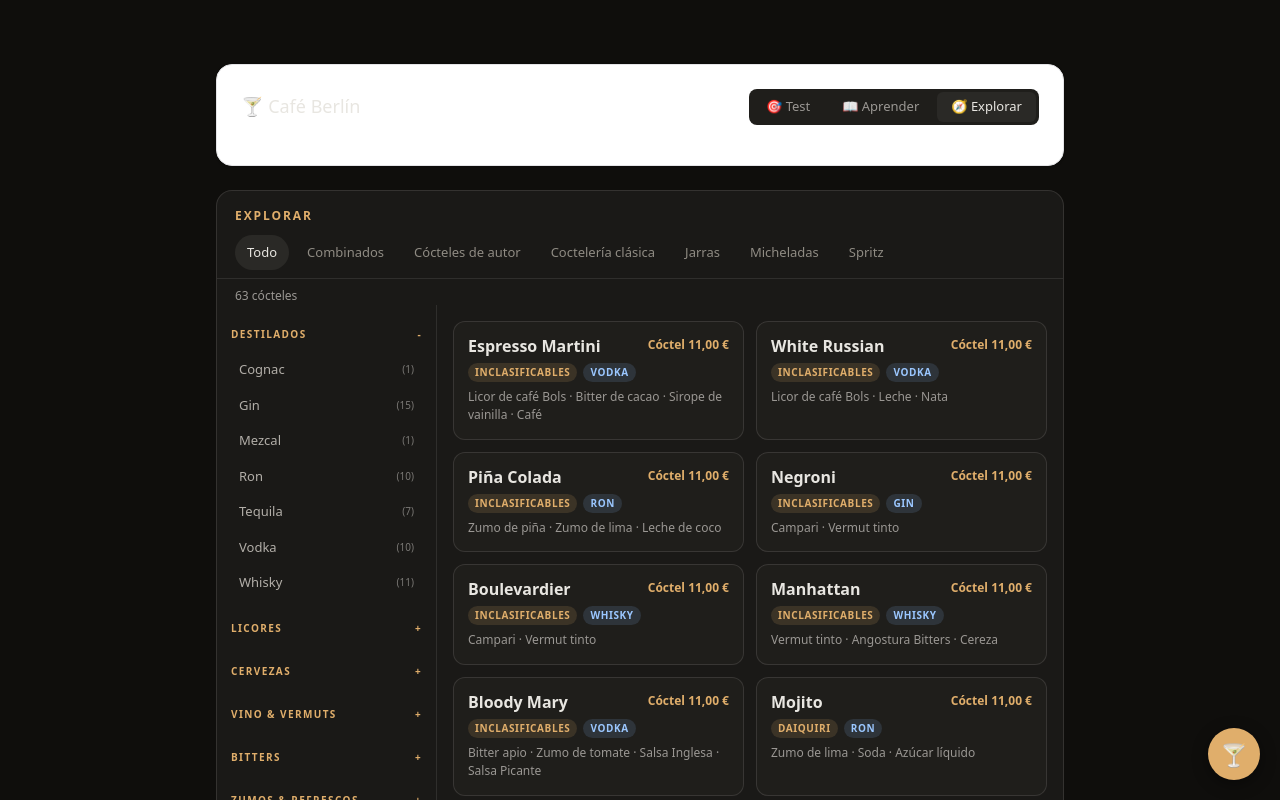
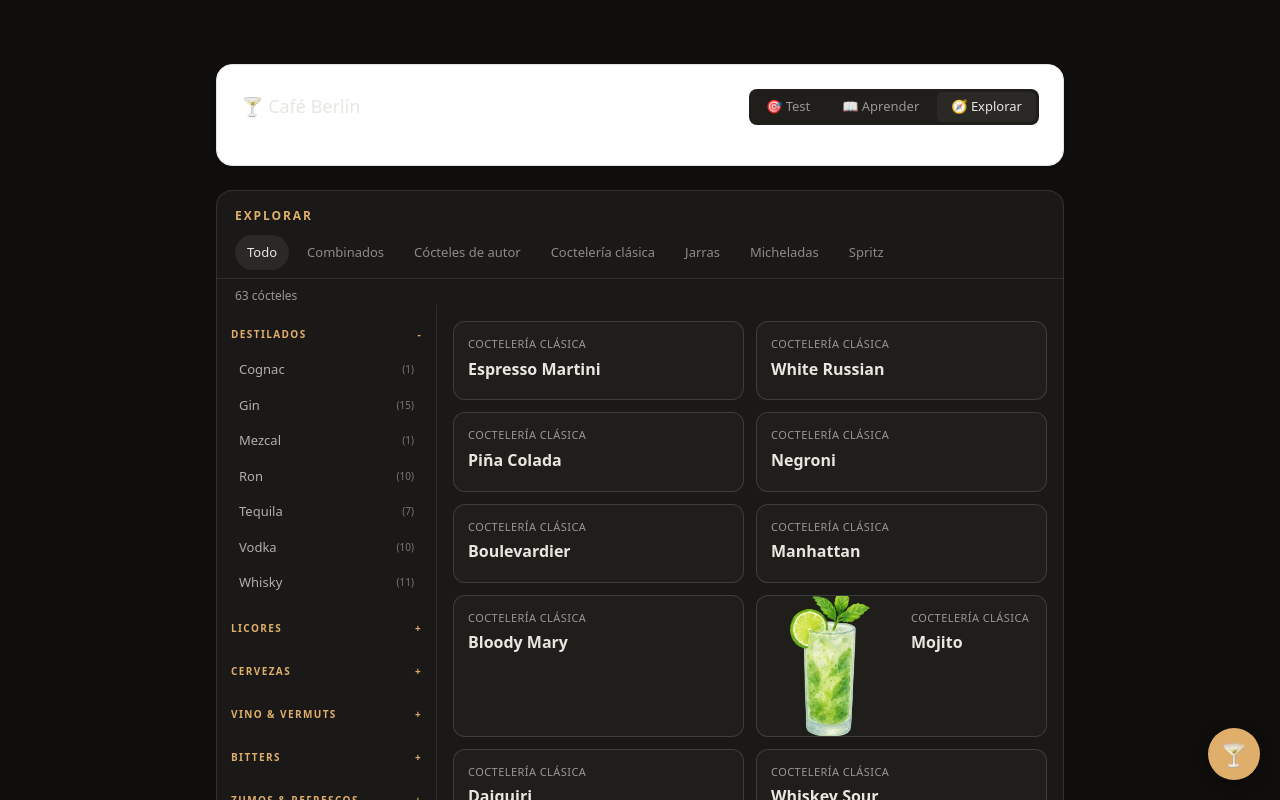
Before and after one commit to MarieBerezhna/berlin_bartender, a Next.js app: page / in a window 1280 px wide. Both pictures are taken after a click on the button "🧭 Explorar". Shown: the top 800 px of the page. Built offline with nearby package versions, Linux system fonts and the light colour scheme.

Commit message:
use overviewCard in interactive menu, extract country flag to separate component

```diff
--- a/app/components/interactive/InteractiveMenu.tsx
+++ b/app/components/interactive/InteractiveMenu.tsx
@@ -15,6 +15,7 @@ import {
 	type MenuItem,
 } from "../../data/constants";
 import RAW from "../../data/menu";
+import OverviewCard from "../learn/OverviewCard";
 
 type InteractiveFilterKey =
 	| "spirits"
@@ -45,6 +46,7 @@ type InteractiveItem = {
 	frutas: string[];
 	siropes: string[];
 	otros: string[];
+	cat: string;
 };
 
 const SPIRIT_FAMILY_PATTERNS: Array<[RegExp, string]> = [
@@ -211,6 +213,7 @@ function buildInteractiveMenuData(items: MenuItem[], preferCombinedPrice: boolea
 
 		return {
 			name: item.name,
+			cat: item.cat,
 			price: displayPrice.price,
 			priceLabel: displayPrice.priceLabel,
 			section,
@@ -436,33 +439,13 @@ export default function InteractiveMenu() {
 
 				<div className="interactive-cards">
 					{list.length ? (
-						list.map((item) => (
-							<div className="interactive-card" key={`${item.section}-${item.name}`}>
-								<div className="interactive-card-top">
-									<div className="interactive-card-name">{item.name}</div>
-									<div className="interactive-card-price">
-										{item.priceLabel ? <span style={{ textTransform: "capitalize" }}>{item.priceLabel} </span> : null}
-										{fmt(item.price)}
-									</div>
-								</div>
-								<div className="interactive-card-badges">
-									<span className="interactive-badge interactive-badge-section">{item.section}</span>
-									<span className="interactive-badge interactive-badge-spirit">{item.spiritBrand}</span>
-								</div>
-								<div className="interactive-card-desc">
-									{[
-										...item.licores,
-										...item.cervezas,
-										...item.vinosVermuts,
-										...item.bitters,
-										...item.zumosRefrescos,
-										...item.frutas,
-										...item.siropes,
-										...item.otros,
-									].join(" · ")}
-								</div>
-							</div>
-						))
+						list.map((item) => {
+
+							console.log("item", item);
+							return (
+							<OverviewCard key={`${item.section}-${item.name}`} item={item} showCategoryLabel />
+						)
+						})
 					) : (
 						<div className="interactive-empty">Ningún cóctel coincide con los filtros seleccionados.</div>
 					)}
--- a/app/components/learn/OverviewCard.tsx
+++ b/app/components/learn/OverviewCard.tsx
@@ -16,6 +16,7 @@ import {
 } from "../../data/constants";
 import IMAGES from "../../data/images";
 import { formatPrice, getIngredientGroup, sortIngredientsForStudy } from "../../lib/learn";
+import OriginFlag from "../shared/OriginFlag";
 
 type OverviewCardProps = {
 	item: MenuItem;
@@ -235,17 +236,7 @@ export default function OverviewCard({ item, showCategoryLabel, priority = false
 					</div>
 				) : null}
 			</div>
-			{ITEM_ORIGINS[item.name] ? (
-				<div
-					title={ITEM_ORIGINS[item.name]}
-					style={{ position: "absolute", bottom: 12, right: 12, lineHeight: 1, userSelect: "none" }}
-				>
-					{COUNTRY_FLAGS[ITEM_ORIGINS[item.name]]
-						? <img src={`https://flagcdn.com/24x18/${COUNTRY_FLAGS[ITEM_ORIGINS[item.name]]}.png`} alt={ITEM_ORIGINS[item.name]} width={24} height={18} style={{ display: "block", borderRadius: 2 }} />
-						: <span style={{ fontSize: 11, color: "#9a9793" }}>{ITEM_ORIGINS[item.name]}</span>
-					}
-				</div>
-			) : null}
+			{ITEM_ORIGINS[item.name] ? <OriginFlag country={ITEM_ORIGINS[item.name]} /> : null}
 		</div>
 	);
 }
--- /dev/null
+++ b/app/components/shared/OriginFlag.tsx
@@ -0,0 +1,16 @@
+import { COUNTRY_FLAGS } from "@/app/data/constants";
+
+export default function OriginFlag({ country }: { country: string }) {
+const origin = COUNTRY_FLAGS[country];
+  return (
+    <div
+       title={country}
+       style={{ position: "absolute", bottom: 12, right: 12, lineHeight: 1, userSelect: "none" }}
+    >
+        {COUNTRY_FLAGS[country]
+            ? <img src={`https://flagcdn.com/24x18/${origin}.png`} alt={country} width={24} height={18} style={{ display: "block", borderRadius: 2 }} />
+            : <span style={{ fontSize: 11, color: "#9a9793" }}>{country}</span>
+        }
+    </div>
+  );
+}
--- a/app/globals.css
+++ b/app/globals.css
@@ -158,15 +158,6 @@ h1{font-size:18px;font-weight:500;margin-bottom:1rem;color:#e8e6e1}
 .interactive-clear{font-size:10px;color:#7a7875;background:none;border:none;cursor:pointer;padding:2px 0;text-decoration:underline;display:block;margin-top:4px}
 .interactive-clear:hover{color:#e8e6e1}
 .interactive-cards{padding:16px;display:grid;grid-template-columns:repeat(auto-fill,minmax(220px,1fr));gap:12px;align-content:start}
-.interactive-card{background:#1f1e1b;border:1px solid rgba(232,230,225,0.12);border-radius:12px;padding:14px;display:flex;flex-direction:column;gap:6px}
-.interactive-card-top{display:flex;justify-content:space-between;gap:8px;align-items:flex-start}
-.interactive-card-name{font-size:16px;font-weight:700;color:#e8e6e1;line-height:1.3}
-.interactive-card-price{font-size:12px;color:#E0AE6B;font-weight:600;white-space:nowrap}
-.interactive-card-badges{display:flex;flex-wrap:wrap;gap:6px}
-.interactive-badge{display:inline-block;font-size:10px;letter-spacing:.06em;text-transform:uppercase;padding:2px 7px;border-radius:999px;font-weight:600}
-.interactive-badge-section{color:#E0AE6B;background:rgba(224,174,107,0.14)}
-.interactive-badge-spirit{color:#9bc7ff;background:rgba(138,180,248,0.14)}
-.interactive-card-desc{font-size:12px;color:#9a9793;line-height:1.55}
 .interactive-empty{grid-column:1/-1;text-align:center;padding:60px 20px;color:#9a9793;font-size:14px}
 @media (max-width: 780px){.interactive-layout{grid-template-columns:1fr}.interactive-filters{border-right:none;border-bottom:1px solid rgba(232,230,225,0.1)}}
 @media (max-width: 780px){
@@ -175,7 +166,6 @@ h1{font-size:18px;font-weight:500;margin-bottom:1rem;color:#e8e6e1}
   .interactive-count{padding:6px 10px 0}
   .interactive-filters{padding:10px}
   .interactive-cards{padding:10px;gap:8px;grid-template-columns:repeat(auto-fill,minmax(180px,1fr))}
-  .interactive-card{padding:10px}
   .interactive-wordmark{margin-bottom:8px}
   .interactive-tabs{padding-bottom:6px}
   .overview-start-btn{width:100% !important;align-self:stretch !important}
```
